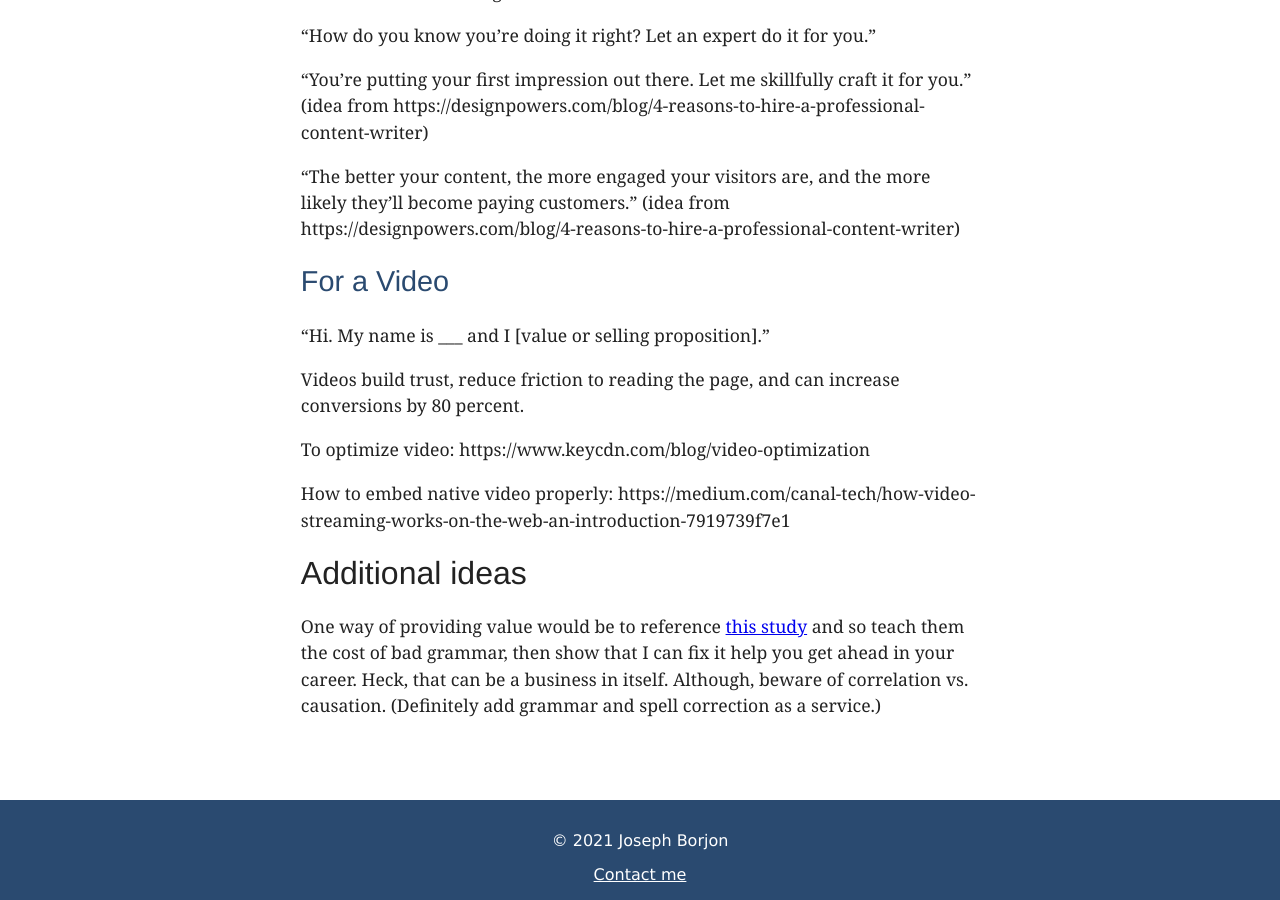
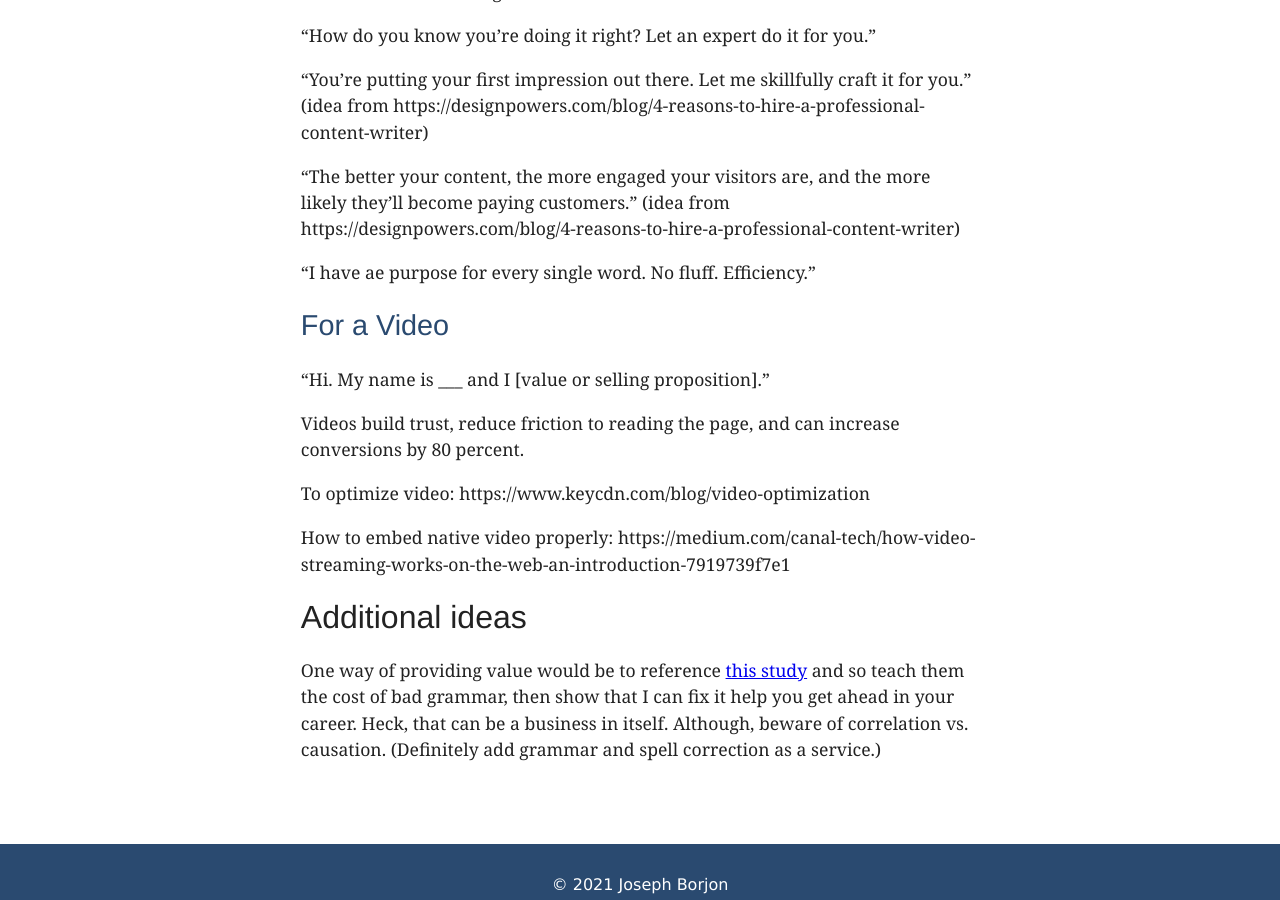
Before and after one commit to jborjon/jborjon.github.io, a Jekyll site: the page built from about-page-notes.md, in a window 1280 px wide and 900 px high, scrolled down 2117 px. Built offline with Jekyll 4.4.1, drawn with Linux system fonts in a browser that asks for light colours; some web fonts are replaced; our own code applies the rules of GitHub Pages for plain Markdown files.

Commit message:
Add one line of notes

```diff
--- a/about-page-notes.md
+++ b/about-page-notes.md
@@ -52,6 +52,8 @@ Share your personality type (I'm the rarest type!) and its strengths.
 
 "The better your content, the more engaged your visitors are, and the more likely they'll become paying customers." (idea from https://designpowers.com/blog/4-reasons-to-hire-a-professional-content-writer)
 
+"I have ae purpose for every single word. No fluff. Efficiency."
+
 ## For a Video
 
 "Hi. My name is ___ and I [value or selling proposition]."
```
